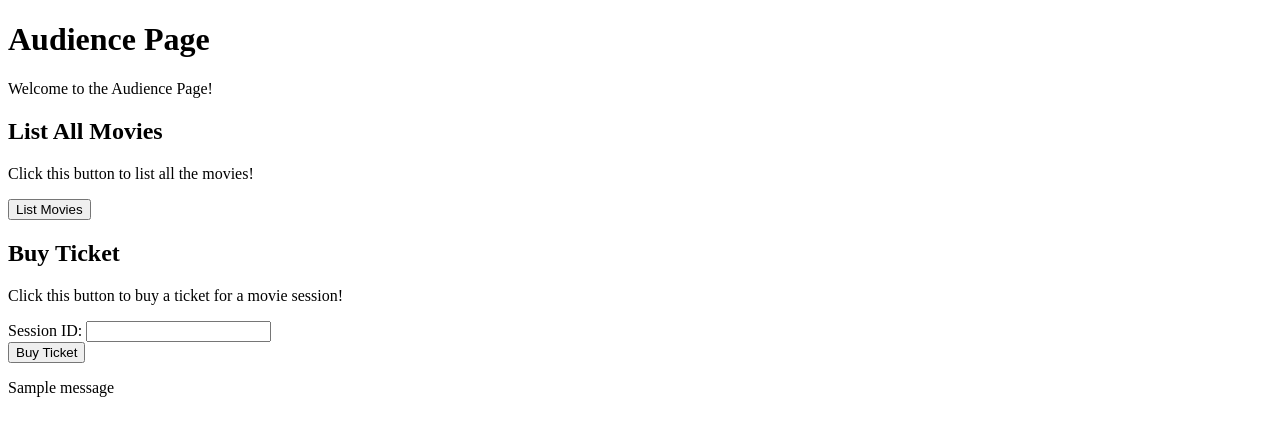
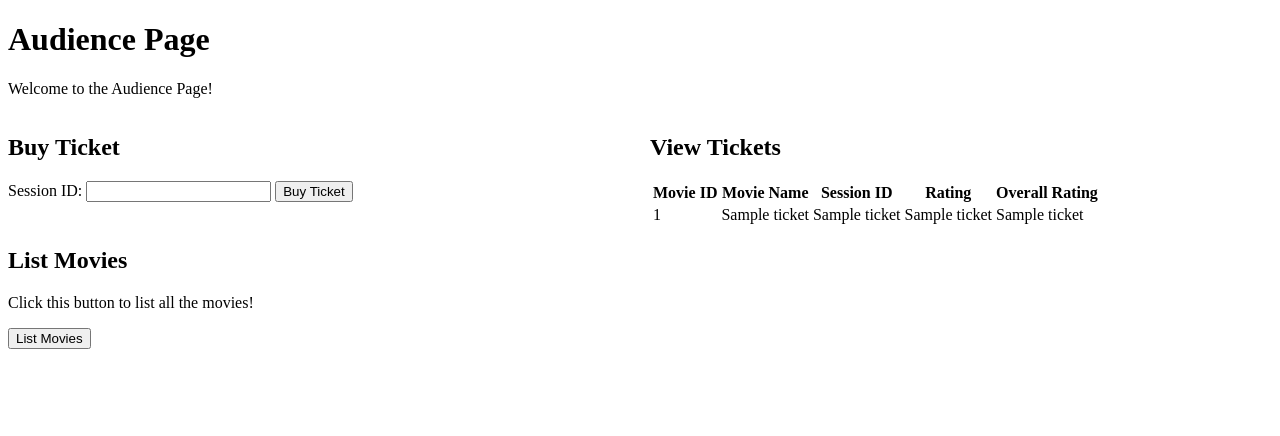
Before and after one commit to elifkizilky/CMPE-321-Project-3, a Flask app: template templates/audience/audience.html in a window 1280 px wide. Shown: the top 436 px of the page. Run offline with Flask 3, Linux system fonts and the light colour scheme; the template is opened without the code that fills it: most values are stand-ins (such as "Sample title", 1, 10 or a date in 2020); one stand-in notice (Sample message) is shown; parts of the project's set-up code (start-up, migrations or seed data) failed here and were passed over.

Commit message:
completed audience functionalities

```diff
--- a/templates/audience/audience.html
+++ b/templates/audience/audience.html
@@ -2,31 +2,67 @@
 <html>
 <head>
     <title>Audience Page</title>
+    <style>
+        .grid-container {
+            display: grid;
+            grid-template-columns: 1fr 1fr;
+            grid-gap: 20px;
+        }
+    </style>
 </head>
 <body>
     <h1>Audience Page</h1>
     <p>Welcome to the Audience Page!</p>
-    <h2>List All Movies</h2>
+
+    <div class="grid-container">
+
+
+        <div>
+            <h2>Buy Ticket</h2>
+
+            <form action="{{ url_for('audience.buyTicket') }}" method="POST">
+                <label for="session_id">Session ID:</label>
+                <input type="text" id="session_id" name="session_id" required>
+                <button type="submit">Buy Ticket</button>
+            </form>
+            {% if error_message %}
+            <p>{{ error_message }}</p>
+            {% endif %}
+        </div>
+
+        <div>
+            <h2>View Tickets</h2>
+            {% if tickets %}
+            <table>
+                <thead>
+                    <tr>
+                        <th>Movie ID</th>
+                        <th>Movie Name</th>
+                        <th>Session ID</th>
+                        <th>Rating</th>
+                        <th>Overall Rating</th>
+                    </tr>
+                </thead>
+                <tbody>
+                    {% for ticket in tickets %}
+                    <tr>
+                        <td>{{ ticket[0] }}</td>
+                        <td>{{ ticket[1] }}</td>
+                        <td>{{ ticket[2] }}</td>
+                        <td>{{ ticket[3] }}</td>
+                        <td>{{ ticket[4] }}</td>
+                    </tr>
+                    {% endfor %}
+                </tbody>
+            </table>
+            {% else %}
+            <p>This audience does not have a ticket yet.</p>
+            {% endif %}
+        </div>
+    </div>
+
+    <h2>List Movies</h2>
     <p>Click this button to list all the movies!</p>
     <a href="{{ url_for('audience.listMovies') }}"><button>List Movies</button></a>
-
-    <h2>Buy Ticket</h2>
-    <p>Click this button to buy a ticket for a movie session!</p>
-    <form action="{{ url_for('audience.buyTicket') }}" method="POST">
-        <label for="session_id">Session ID:</label>
-        <input type="text" id="session_id" name="session_id" required><br>
-
-        <button type="submit">Buy Ticket</button>
-    </form>
-
-    {% with messages = get_flashed_messages() %}
-        {% if messages %}
-            <div class="flash-messages">
-                {% for message in messages %}
-                    <p>{{ message }}</p>
-                {% endfor %}
-            </div>
-        {% endif %}
-    {% endwith %}
 </body>
 </html>
```
Also changed, not shown: Audience/audience.py (+40 -8 lines).
